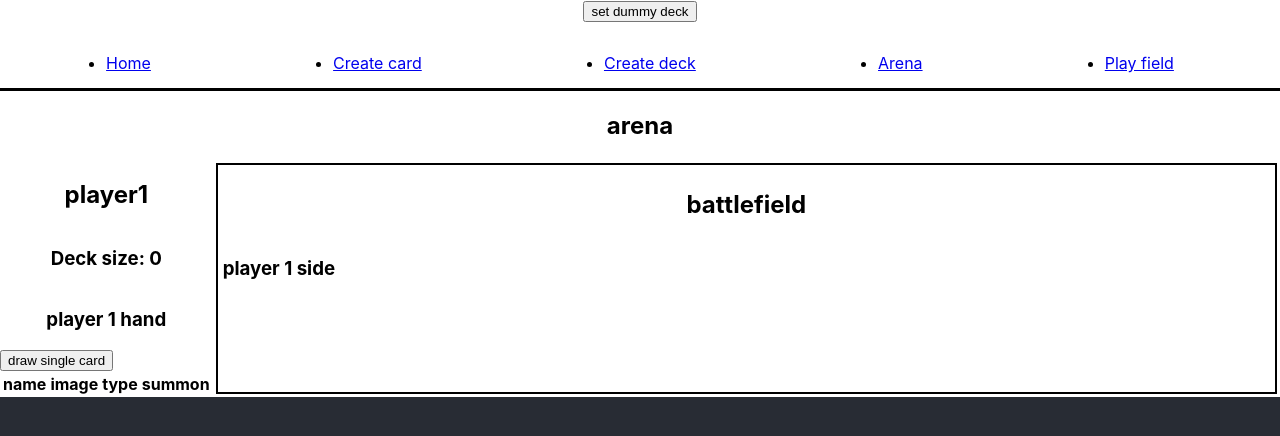
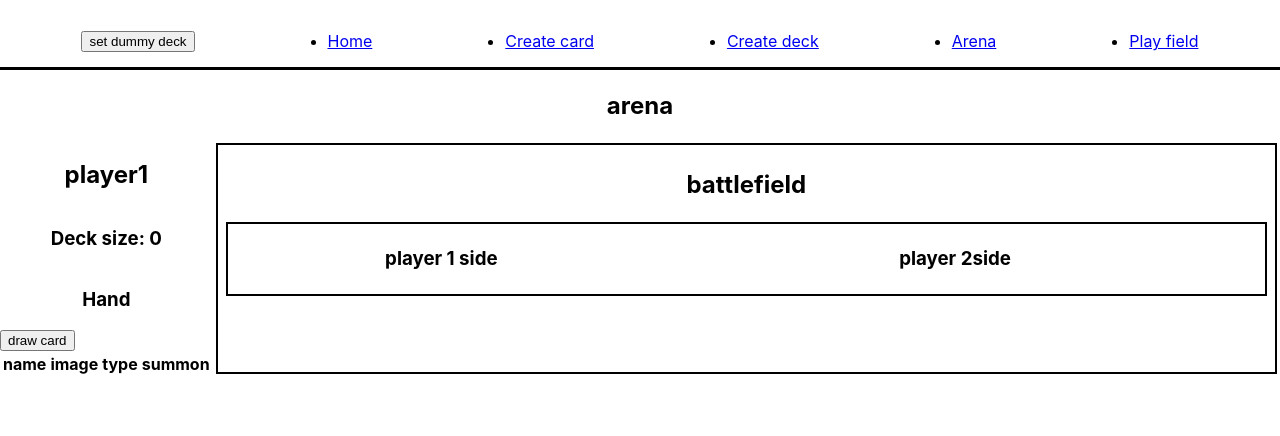
Before and after one commit to b-blom/react-sandbox, a React (Create React App) app: page /arena in a window 1280 px wide. Shown: the top 436 px of the page. Built offline with nearby package versions, Linux system fonts and the light colour scheme.

Commit message:
some gui changes and small changes

```diff
--- a/src/App.js
+++ b/src/App.js
@@ -4,10 +4,8 @@ import GameRouter from './GameRouter';
 
 function App() {
 	return (
-		<div className='App'>
+		<div className='App full-height'>
 			<GameRouter />
-
-			<header className='App-header'></header>
 		</div>
 	);
 }
--- a/src/GameRouter.jsx
+++ b/src/GameRouter.jsx
@@ -24,6 +24,17 @@ export default function GameRouter() {
 				setPlayer1BattlefieldMana,
 				player1BattlefieldCreatures,
 				setPlayer1BattlefieldCreatures,
+			}}
+		>
+			<Router>
+				<div style={{ height: '55px' }}>
+					<ul
+						style={{
+							display: 'flex',
+							flexDirection: 'row',
+							justifyContent: 'space-around',
+							padding: '15px',
+							borderBottom: '3px solid black',
 						}}
 					>
 						<button
@@ -84,6 +95,42 @@ export default function GameRouter() {
 										type: 'creature',
 									},
 									{
+										__typename: 'CreatureCard',
+										ability: 'poop',
+										abilityCost: 1,
+										abilityDescription:
+											'poop on opponent. opponent must go clean up and cannot do any other actions this turn',
+										defense: 1,
+										image: '🐦',
+										name: 'bird',
+										strength: 1,
+										type: 'creature',
+									},
+									{
+										__typename: 'CreatureCard',
+										ability: 'poop',
+										abilityCost: 1,
+										abilityDescription:
+											'poop on opponent. opponent must go clean up and cannot do any other actions this turn',
+										defense: 1,
+										image: '🐦',
+										name: 'bird',
+										strength: 1,
+										type: 'creature',
+									},
+									{
+										__typename: 'CreatureCard',
+										ability: 'poop',
+										abilityCost: 1,
+										abilityDescription:
+											'poop on opponent. opponent must go clean up and cannot do any other actions this turn',
+										defense: 1,
+										image: '🐦',
+										name: 'bird',
+										strength: 1,
+										type: 'creature',
+									},
+									{
 										__typename: 'InstantCard',
 										cost: 1,
 										damage: 3,
@@ -108,16 +155,6 @@ export default function GameRouter() {
 						>
 							set dummy deck
 						</button>
-			<Router>
-				<ul
-					style={{
-						display: 'flex',
-						flexDirection: 'row',
-						justifyContent: 'space-around',
-						padding: '15px',
-						borderBottom: '3px solid black',
-					}}
-				>
 						<li>
 							<Link to='/'>Home</Link>
 						</li>
@@ -134,6 +171,7 @@ export default function GameRouter() {
 							<Link to='/game'>Play field</Link>
 						</li>
 					</ul>
+				</div>
 				<Switch>
 					<Route exact path='/'>
 						<Home />
--- a/src/game/Arena.jsx
+++ b/src/game/Arena.jsx
@@ -15,20 +15,50 @@ export default function Arena() {
 	} = useContext(DeckContext);
 
 	return (
-		<div>
+		<div className='arena'>
 			<h2>arena</h2>
-			<div className='row flex-between'>
-				<div className='col'>
+			<div className='col flex-grow'>
+				<div className='row flex-between '>
+					<div className='col '>
 						<h2>player1</h2>
 						<h3>Deck size: {JSON.stringify(player1Deck.length)}</h3>
 						<PlayerHand />
 					</div>
-				<div className='col black-border' style={{ flexGrow: '1' }}>
+					<div className='col black-border flex-grow'>
 						<h2>battlefield</h2>
+						<div className='row black-border'>
+							<div className='col flex-grow'>
+								<h3>player 1 side</h3>
+								<div className='col'>
 									<div className='row'>
 										<div className='col'>
-							<h3>player 1 side</h3>
 											{player1BattlefieldMana.map((card, index) => {
+												if (card.type === 'mana') {
+													return (
+														<ManaCard card={card} key={index} summoned={true} />
+													);
+												}
+												return 'no card type to render';
+											})}
+										</div>
+										<div className='col'>
+											{player1BattlefieldCreatures.map((card, index) => {
+												return (
+													<CreatureCard
+														card={card}
+														key={index}
+														summoned={true}
+													/>
+												);
+											})}
+										</div>
+									</div>
+								</div>
+							</div>
+
+							<div className='col flex-grow full-height' style={{ flex: 2 }}>
+								<h3>player 2side</h3>
+								{/* {player1BattlefieldMana.map((card, index) => {
 									if (card.type === 'mana') {
 										return <ManaCard card={card} key={index} />;
 									}
@@ -38,6 +68,7 @@ export default function Arena() {
 									{player1BattlefieldCreatures.map((card, index) => {
 										return <CreatureCard card={card} key={index} />;
 									})}
+								</div> */}
 							</div>
 						</div>
 					</div>
--- a/src/game/Game.css
+++ b/src/game/Game.css
@@ -1,3 +1,15 @@
+.arena {
+	display: flex;
+	flex-direction: column;
+}
+
+.flex-grow {
+	flex-grow: 1;
+}
+.full-height {
+	height: 100%;
+}
+
 .row {
 	display: flex;
 	flex-direction: row;
--- a/src/game/cards/Card.css
+++ b/src/game/cards/Card.css
@@ -58,11 +58,8 @@
 	background-color: silver;
 }
 
-.support-card {
-}
-
 .mana-card {
-	width: 150px;
+	width: 70px;
 }
 
 .playing-card > h6 {
@@ -91,10 +88,10 @@
 	font-size: 8px;
 	margin: 2px 0px;
 }
-
+/*
 .creature-card {
 	width: 120px;
-}
+} */
 
 .card-image {
 	padding: 5px;
@@ -146,8 +143,8 @@
 	background-color: rgba(255, 217, 0, 0.384);
 }
 
-.deck-creator-card-list{
-  display: flex;
-  flex-direction: row;
-  flex-wrap: wrap;
+.deck-creator-card-list {
+	display: flex;
+	flex-direction: row;
+	flex-wrap: wrap;
 }
--- a/src/game/cards/CreatureCard.jsx
+++ b/src/game/cards/CreatureCard.jsx
@@ -90,7 +90,7 @@ export default function CreatureCard(props) {
 							setBig(true);
 						}}
 					>
-						open menu
+						menu
 					</button>
 				)
 			) : null}
--- a/src/game/cards/renderComponents/PlayerHand.jsx
+++ b/src/game/cards/renderComponents/PlayerHand.jsx
@@ -14,6 +14,10 @@ export default function PlayerHand() {
 	} = useContext(DeckContext);
 
 	async function drawCard() {
+		if (player1Deck.length <= 0) {
+			console.log('player1Deck is empty');
+			return;
+		}
 		// get a random number which represent which card to draw from the deck
 		const randomNumber = Math.floor(Math.random() * player1Deck.length);
 
@@ -30,14 +34,14 @@ export default function PlayerHand() {
 
 	return (
 		<div>
-			<h3>player 1 hand</h3>
+			<h3>Hand</h3>
 			<div className='row'>
 				<button
 					onClick={() => {
 						drawCard();
 					}}
 				>
-					draw single card
+					draw card
 				</button>
 			</div>
 			<table>
```
Lines whose indentation alone changed are shown as unchanged.
